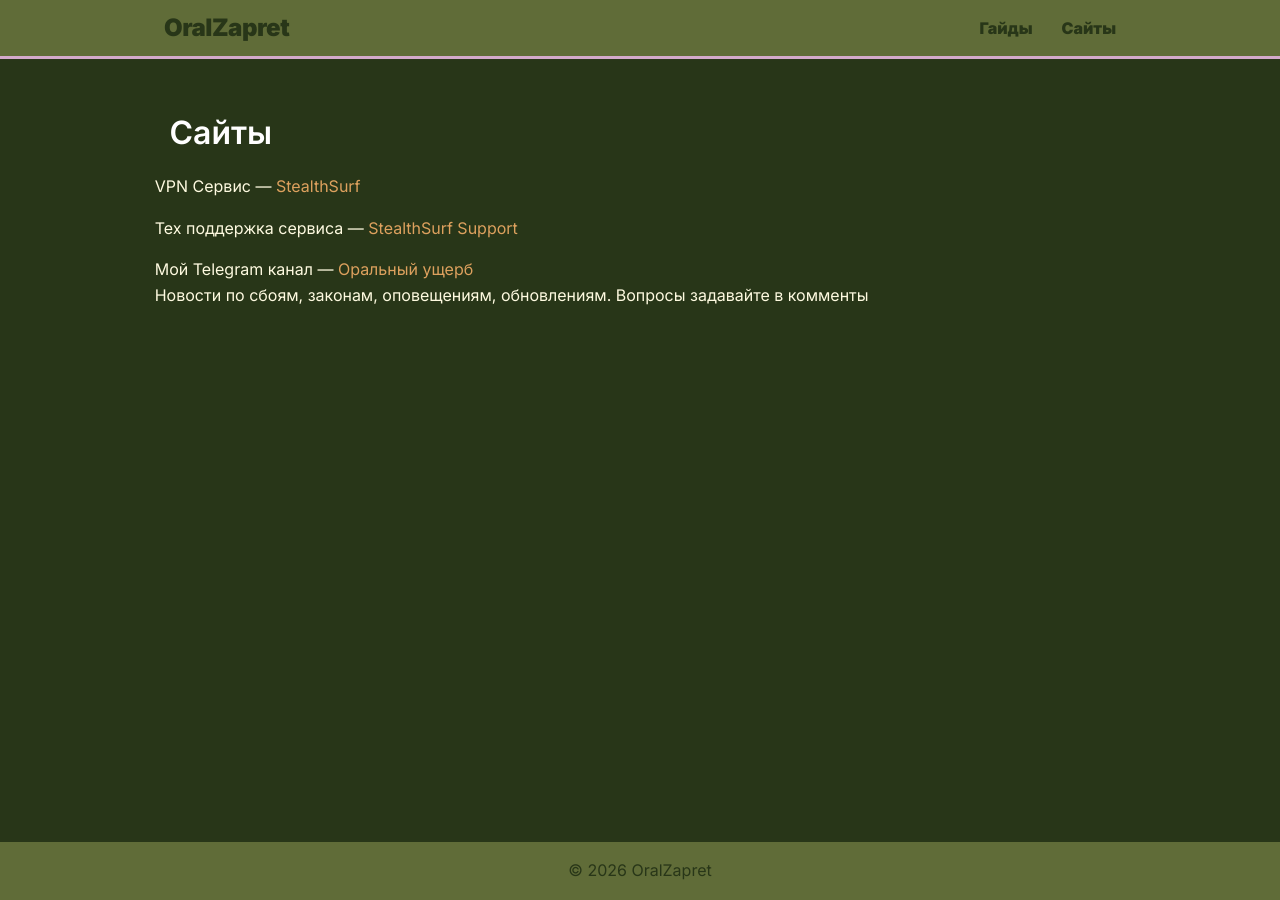
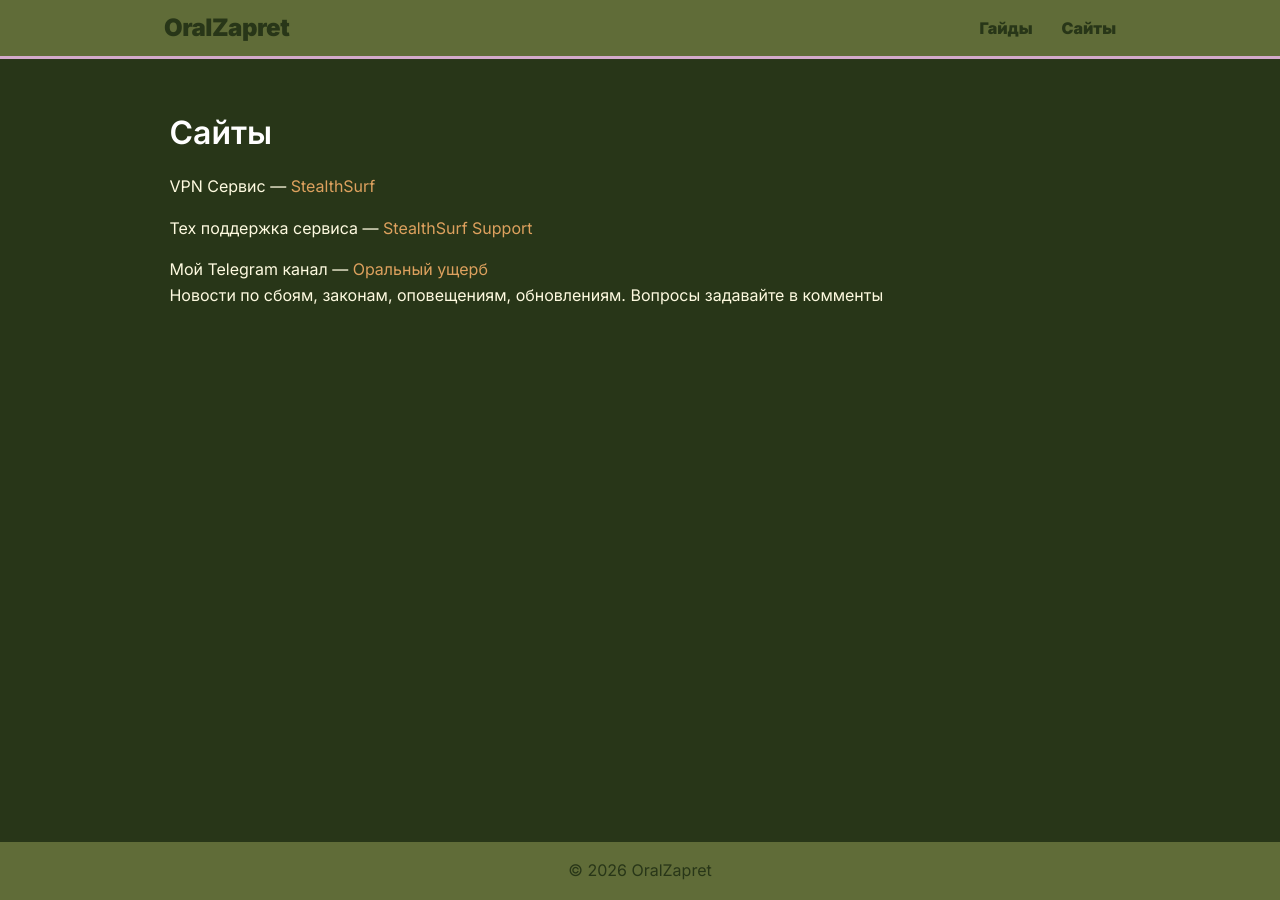
Before and after one commit to mysor-ka/mysor-ka.github.io, a Jekyll site: the page built from contact.md, in a window 1280 px wide. Built offline with Jekyll 4.4.1, drawn with Linux system fonts in a browser that asks for light colours.

Commit message:
Update contact.md

```diff
--- a/contact.md
+++ b/contact.md
@@ -3,9 +3,9 @@ layout: page
 title: ㅤСайты
 ---
 
-ㅤVPN Cервис — [StealthSurf](https://i.stealthsurf.net/61df2adcbef10)
+ㅤㅤVPN Cервис — [StealthSurf](https://i.stealthsurf.net/61df2adcbef10)
 
-ㅤТех поддержка сервиса — [StealthSurf Support](https://t.me/stealthsurf_support_bot)
+ㅤㅤТех поддержка сервиса — [StealthSurf Support](https://t.me/stealthsurf_support_bot)
 
-ㅤМой Telegram канал — [Оральный ущерб](https://t.me/+Meqxytjeg2c1MTky)
-<br>ㅤНовости по сбоям, законам, оповещениям, обновлениям. Вопросы задавайте в комменты
+ㅤㅤМой Telegram канал — [Оральный ущерб](https://t.me/+Meqxytjeg2c1MTky)
+<br>ㅤㅤНовости по сбоям, законам, оповещениям, обновлениям. Вопросы задавайте в комменты
```
